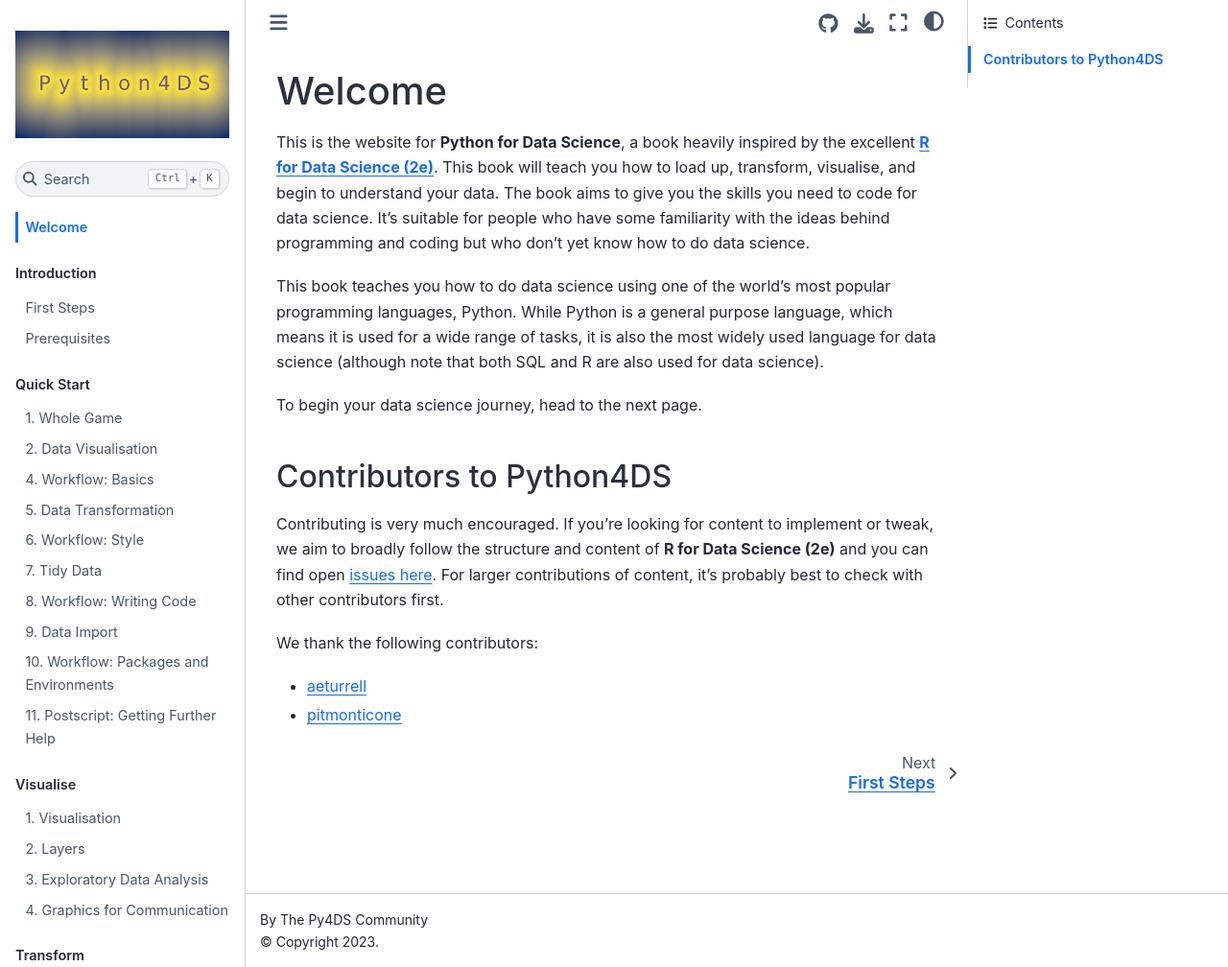
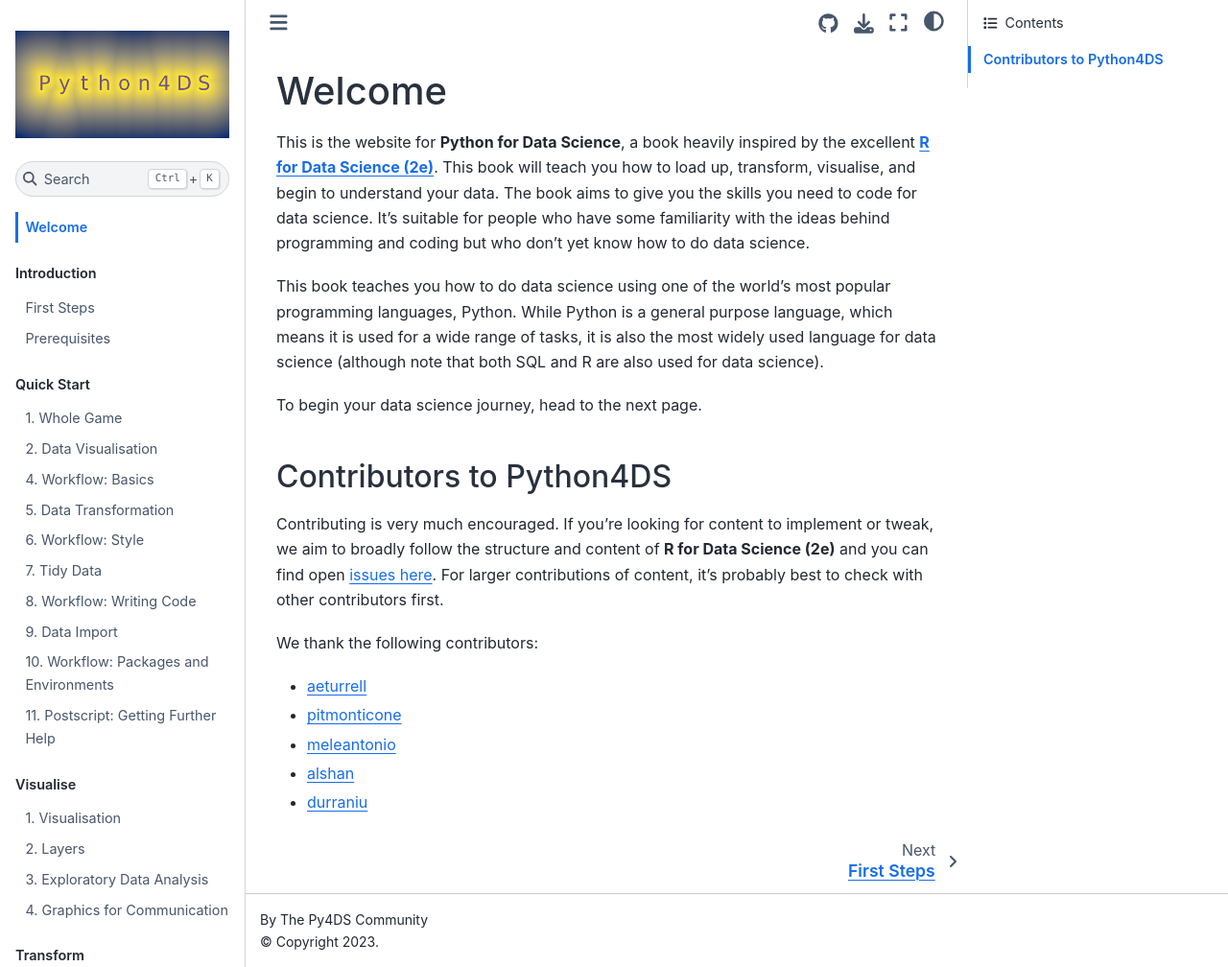
Before and after one commit to aeturrell/python4DS, a Jupyter Book: the page built from welcome.md, in a window 1280 px wide and 1008 px high. Shown: the whole window at 96% size. Built offline with Jupyter Book 1.0.4 settings and Sphinx 7.4.7 and the Sphinx Book theme 1.1.4, drawn with Linux system fonts in a browser that asks for light colours.

Commit message:
closes #16 and #13

```diff
--- a/welcome.md
+++ b/welcome.md
@@ -14,3 +14,6 @@
 
 - [aeturrell](https://github.com/aeturrell)
 - [pitmonticone](https://github.com/pitmonticone)
+- [meleantonio](https://github.com/meleantonio)
+- [alshan](https://github.com/alshan)
+- [durraniu](https://github.com/durraniu)
```
Also changed, not shown: data-transform.ipynb, data-visualise.ipynb.
